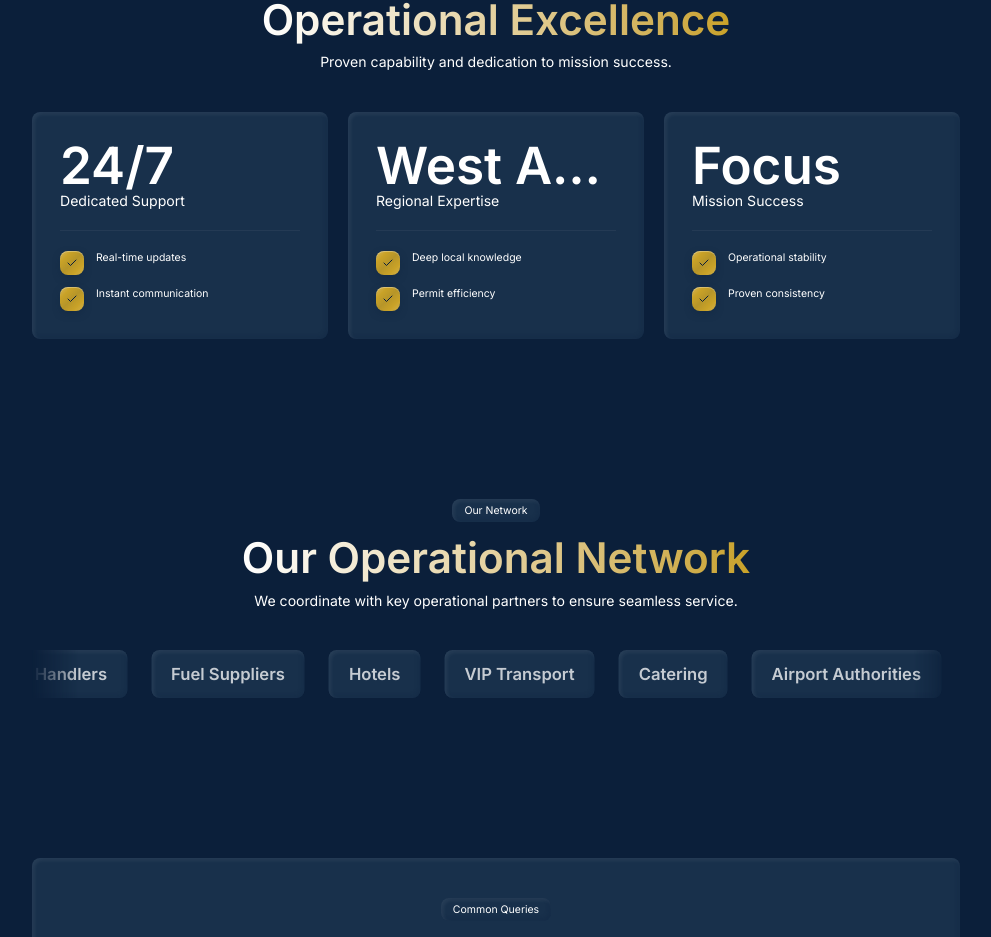
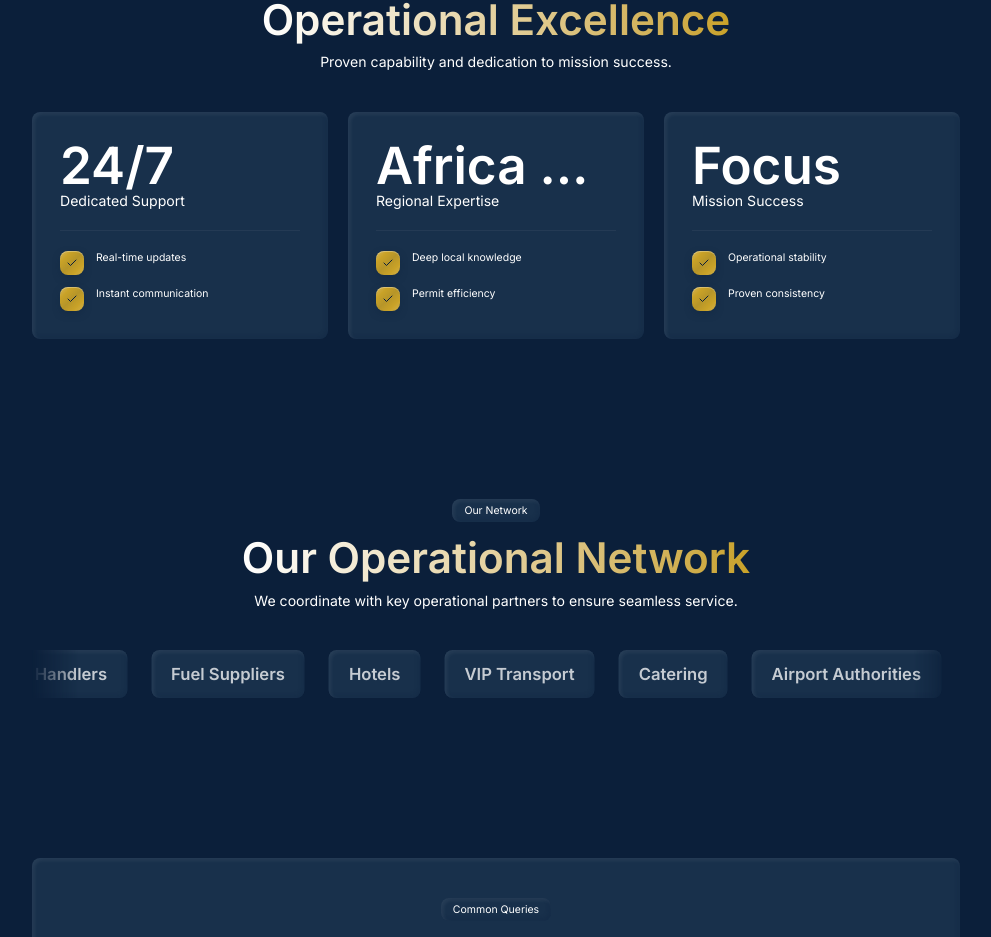
Before and after one commit to dmytro-webild/297cf9ae-c1a0-4e8a-a71c-0a6f333fb44d, a React (Vite) app: page / in a window 1280 px wide. Shown: the part 3757-4694 px from the top of the page, without its empty margins (144-1135 px from the left). Built offline with nearby package versions, Linux system fonts and the light colour scheme; a web font is replaced by a local one.

Commit message:
Bob AI: Replaced "West Africa" with "Africa & International" in the

```diff
--- a/src/pages/HomePage/sections/Metrics.tsx
+++ b/src/pages/HomePage/sections/Metrics.tsx
@@ -13,7 +13,7 @@ export default function MetricsSection(): React.JSX.Element {
         tag="Performance Highlights"
         title="Operational Excellence"
         description="Proven capability and dedication to mission success."
-        metrics={[{"title":"Dedicated Support","value":"24/7","features":["Real-time updates","Instant communication"]},{"title":"Regional Expertise","features":["Deep local knowledge","Permit efficiency"],"value":"West Africa"},{"title":"Mission Success","features":["Operational stability","Proven consistency"],"value":"Focus"}]}
+        metrics={[{"title":"Dedicated Support","value":"24/7","features":["Real-time updates","Instant communication"]},{"title":"Regional Expertise","features":["Deep local knowledge","Permit efficiency"],"value":"Africa & International"},{"title":"Mission Success","features":["Operational stability","Proven consistency"],"value":"Focus"}]}
         textAnimation="fade"
       />
         </SectionErrorBoundary>
```
